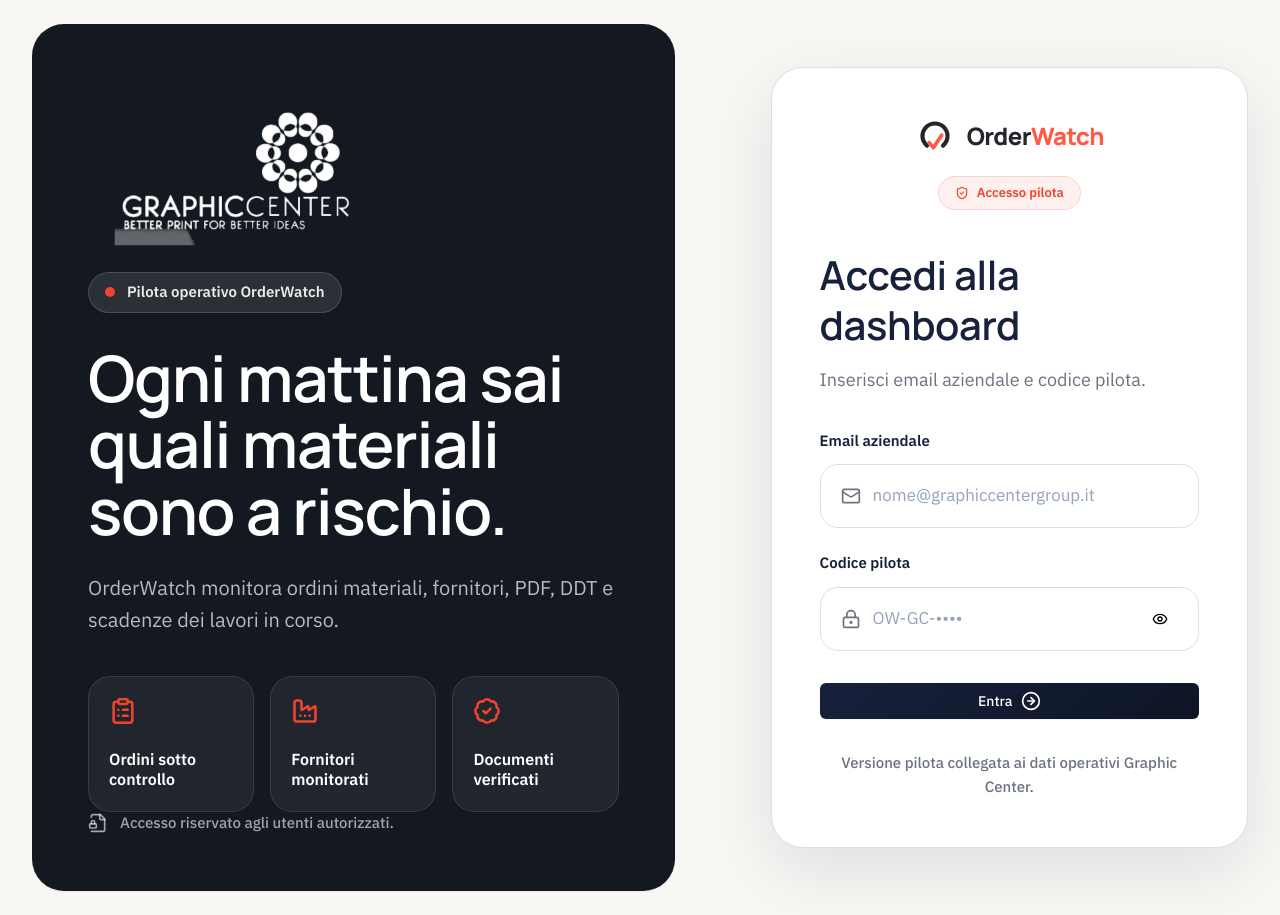
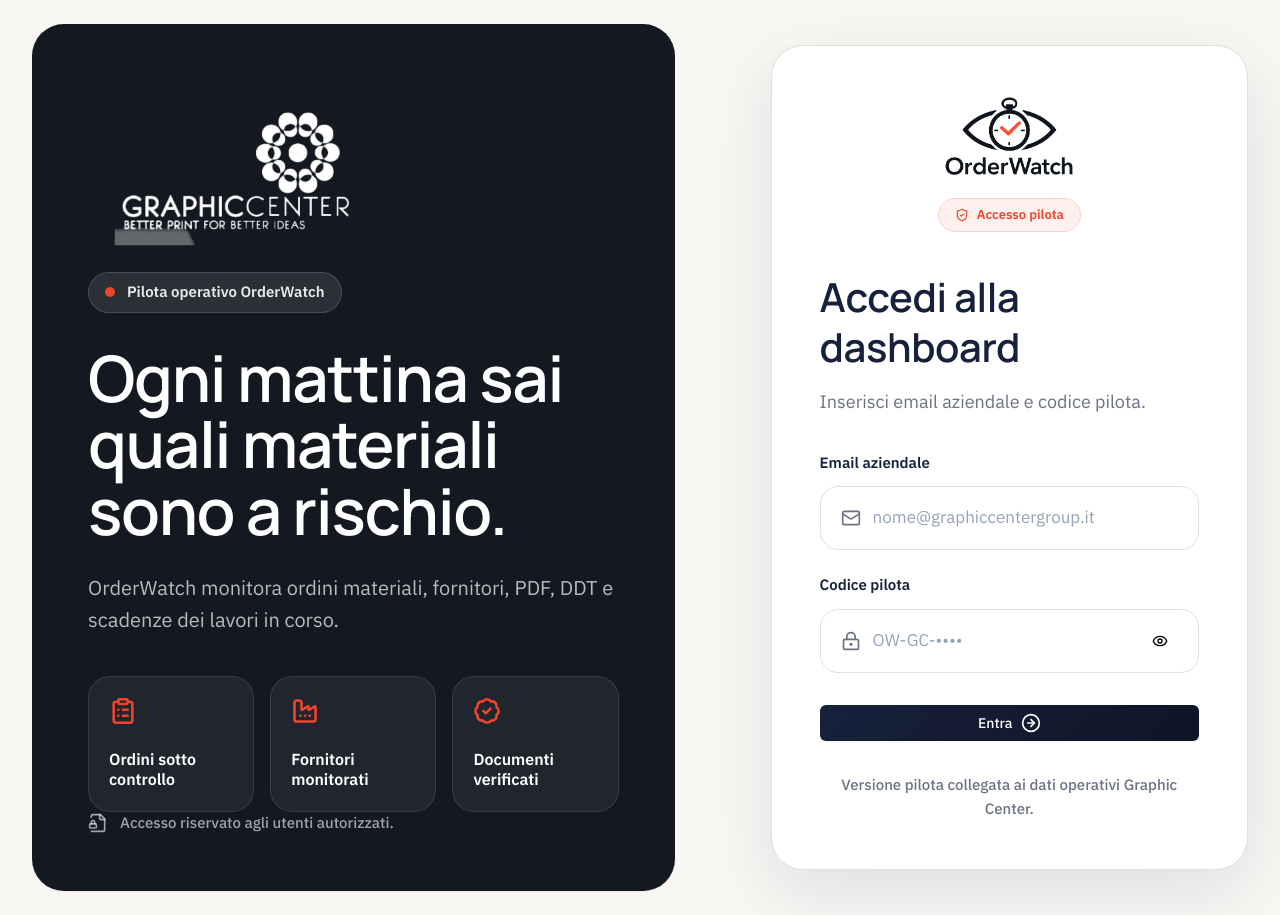
Before and after one commit to chinagliaalberto96-spec/OrderWatch, a React (Vite) app: page / in a window 1280 px wide. Built offline with nearby package versions, Linux system fonts and the light colour scheme.

Commit message:
Logo: usa i PNG del lockup finale (eye+stopwatch) invece dell'SVG disegnato a mano

```diff
--- a/src/components/OrderWatchMark.jsx
+++ b/src/components/OrderWatchMark.jsx
@@ -1,76 +1,49 @@
 // Brand mark ufficiale del prodotto OrderWatch ("Graphite & Coral").
-// Icona "Scan ring" v2: anello quasi chiuso (monitoraggio continuo) con una
-// spunta corallo piu' marcata nel piccolo varco in basso, a evocare una
-// scansione che si chiude con una conferma. Wordmark a due toni: "Order" nel
-// colore del ring, "Watch" in corallo (logo migliorato, giugno 2026).
-// E' un brand generico di prodotto, indipendente dal tema del singolo cliente:
-// usa colori fissi (non le CSS var --color-*) cosi' resta identico ovunque
-// venga mostrato, anche dentro un'interfaccia con palette cliente diversa
-// (es. "Ink & Paper" di Graphic Center Group).
+// Icona "Eye Watch" (giugno 2026, v5): non e' piu' un SVG disegnato a mano,
+// ma il lockup grafico finale fornito dal cliente, salvato come PNG
+// trasparente in public/brand/ e renderizzato via <img>. Questo garantisce
+// fedelta' visiva perfetta rispetto al file approvato (niente piu'
+// approssimazione di curve/proporzioni in SVG).
 //
-// Usato in: Sidebar.jsx (blocco "Powered by") e LoginView.jsx (header form login).
+// Due asset, uno per superficie:
+//  - orderwatch-lockup-light.png: icona+wordmark grafite, lockup verticale
+//    (icona sopra, testo sotto) — usato su superfici chiare (pannello bianco
+//    del form di Login).
+//  - orderwatch-lockup-dark.png: icona+wordmark bianchi, lockup orizzontale
+//    (icona a sinistra, testo a destra) — usato su superfici scure (sfondo
+//    navy della Sidebar). Sfondo reso trasparente in fase di ritaglio cosi'
+//    si fonde con qualsiasi sfondo scuro, incluso SIDEBAR_INK.
+//
+// Usato in: Sidebar.jsx (header, tone="dark") e LoginView.jsx (header form
+// login, tone="light" di default).
 
-const GRAPHITE = "#23262B";
-const CORAL = "#FF5A48";
-const WHITE = "#FFFFFF";
+// Stesso blu-navy usato per il pannello hero scuro del Login (LoginView.jsx,
+// HERO_INK) e per lo sfondo della Sidebar — un solo "ink" scuro di brand.
+export const SIDEBAR_INK = "#141820";
 
-const sizeMap = {
-  sm: { icon: 24, text: "text-sm", gap: "gap-2" },
-  md: { icon: 32, text: "text-lg", gap: "gap-2.5" },
-  lg: { icon: 40, text: "text-2xl", gap: "gap-3" }
+const LOCKUP_LIGHT = "/brand/orderwatch-lockup-light.png";
+const LOCKUP_DARK = "/brand/orderwatch-lockup-dark.png";
+
+// Altezza del lockup per ciascuna `size`. Le due immagini hanno proporzioni
+// diverse (light = verticale ~1.64:1, dark = orizzontale ~4.97:1): la
+// larghezza segue automaticamente (width: "auto") mantenendo l'aspect ratio
+// originale del file, quindi qui si controlla solo l'altezza.
+const heightMap = {
+  sm: 26,
+  md: 34,
+  lg: 84
 };
 
-function ScanRingIcon({ pixelSize, tone }) {
-  const ringColor = tone === "dark" ? WHITE : GRAPHITE;
-  const checkColor = CORAL;
+export default function OrderWatchMark({ size = "md", tone = "light", className = "" }) {
+  const height = heightMap[size] || heightMap.md;
+  const src = tone === "dark" ? LOCKUP_DARK : LOCKUP_LIGHT;
 
   return (
-    <svg
-      width={pixelSize}
-      height={pixelSize}
-      viewBox="0 0 48 48"
-      fill="none"
-      xmlns="http://www.w3.org/2000/svg"
-      aria-hidden="true"
-    >
-      {/* Anello quasi chiuso: varco stretto (~80 grad) in basso, centrato */}
-      <path
-        d="M 14.36 35.49 A 15 15 0 1 1 33.64 35.49"
-        stroke={ringColor}
-        strokeWidth="5"
-        strokeLinecap="round"
-      />
-      {/* Spunta corallo, piu' marcata, che attraversa il varco verso l'interno */}
-      <path
-        d="M 17 32 L 22 38 L 32 23"
-        stroke={checkColor}
-        strokeWidth="4.5"
-        strokeLinecap="round"
-        strokeLinejoin="round"
-      />
-    </svg>
+    <img
+      src={src}
+      alt="OrderWatch"
+      className={className}
+      style={{ height, width: "auto", display: "block" }}
+    />
   );
 }
-
-export default function OrderWatchMark({ variant = "full", size = "md", tone = "light", className = "" }) {
-  const config = sizeMap[size] || sizeMap.md;
-  const textColor = tone === "dark" ? WHITE : GRAPHITE;
-
-  if (variant === "mark") {
-    return (
-      <span className={`inline-flex ${className}`}>
-        <ScanRingIcon pixelSize={config.icon} tone={tone} />
-      </span>
-    );
-  }
-
-  return (
-    <span className={`inline-flex items-center ${config.gap} ${className}`}>
-      <ScanRingIcon pixelSize={config.icon} tone={tone} />
-      <span className={`font-heading font-extrabold tracking-tight ${config.text}`}>
-        <span style={{ color: textColor }}>Order</span>
-        <span style={{ color: CORAL }}>Watch</span>
-      </span>
-    </span>
-  );
-}
--- a/src/components/Sidebar.jsx
+++ b/src/components/Sidebar.jsx
@@ -1,10 +1,12 @@
 import { BarChart3, Boxes, FileText, Inbox, LayoutDashboard, Settings, Truck } from "lucide-react";
-import OrderWatchMark from "./OrderWatchMark";
+import OrderWatchMark, { SIDEBAR_INK } from "./OrderWatchMark";
 
-// Sidebar v2 (giugno 2026): identita' sempre OrderWatch (nessun nome/colore
+// Sidebar v3 (giugno 2026): identita' sempre OrderWatch (nessun nome/colore
 // cliente qui dentro — il cliente compare solo come testo in Topbar).
-// Logo allineato a sinistra (non centrato), nav con accento corallo a sinistra
-// dell'item attivo e icona in contenitore arrotondato, stile prodotto SaaS.
+// Sfondo navy scuro (SIDEBAR_INK, lo stesso ink del pannello hero del Login)
+// per un look da prodotto SaaS moderno; Topbar e contenuto centrale restano
+// chiari. Logo allineato a sinistra (non centrato), nav con accento corallo
+// a sinistra dell'item attivo e icona in contenitore arrotondato.
 const icons = {
   dashboard: LayoutDashboard,
   orders: Boxes,
@@ -17,12 +19,10 @@
 
 export default function Sidebar({ config, navItems, activeView, onNavigate }) {
   return (
-    <aside className="flex w-[252px] shrink-0 flex-col border-r" style={{ backgroundColor: "var(--color-sidebar)", borderColor: "var(--color-border)" }}>
+    <aside className="flex w-[252px] shrink-0 flex-col" style={{ backgroundColor: SIDEBAR_INK }}>
       <div className="px-5 pb-5 pt-6">
-        <OrderWatchMark variant="full" size="md" />
-        <div className="mt-1.5 text-[12px] font-medium" style={{ color: "var(--color-text-muted)" }}>
-          {config.product.tagline}
-        </div>
+        <OrderWatchMark size="md" tone="dark" />
+        <div className="mt-1.5 text-[12px] font-medium text-white/55">{config.product.tagline}</div>
       </div>
       <nav className="flex-1 space-y-0.5 px-3">
         {navItems.map((item) => {
@@ -36,8 +36,8 @@
               className="relative flex w-full items-center gap-3 rounded-xl py-2.5 pl-3.5 pr-3 text-left text-[14px] transition"
               style={{
                 fontWeight: active ? 600 : 500,
-                color: active ? "var(--color-primary)" : "var(--color-text-muted)",
-                backgroundColor: active ? "var(--color-primary-soft)" : "transparent"
+                color: active ? "#FFFFFF" : "rgba(255,255,255,0.62)",
+                backgroundColor: active ? "rgba(255,255,255,0.09)" : "transparent"
               }}
             >
               {active && (
@@ -50,8 +50,8 @@
               <span
                 className="flex h-8 w-8 shrink-0 items-center justify-center rounded-lg"
                 style={{
-                  backgroundColor: active ? "var(--color-card)" : "transparent",
-                  color: active ? "var(--color-primary)" : "var(--color-text-muted)"
+                  backgroundColor: active ? "rgba(255,255,255,0.12)" : "transparent",
+                  color: active ? "#FFFFFF" : "rgba(255,255,255,0.62)"
                 }}
               >
                 <Icon className="h-[17px] w-[17px]" strokeWidth={2.1} />
@@ -62,7 +62,7 @@
         })}
       </nav>
       <div className="px-5 py-5">
-        <div className="flex items-center gap-2 text-[12px]" style={{ color: "var(--color-text-muted)" }}>
+        <div className="flex items-center gap-2 text-[12px] text-white/45">
           <span className="h-1.5 w-1.5 shrink-0 rounded-full" style={{ backgroundColor: "var(--color-success)" }} aria-hidden="true" />
           Dati live · Pilota operativo
         </div>
--- a/src/views/LoginView.jsx
+++ b/src/views/LoginView.jsx
@@ -90,7 +90,7 @@
         <aside className="flex min-w-0 justify-center lg:justify-start">
           <form className="w-full max-w-[560px] rounded-[32px] border bg-white px-8 py-10 shadow-[0_22px_70px_rgba(17,24,39,0.10)] sm:px-10 lg:px-12 lg:py-12" style={{ borderColor: "var(--color-border)" }} onSubmit={handleSubmit}>
             <div className="flex flex-col items-center text-center">
-              <OrderWatchMark variant="full" size="lg" />
+              <OrderWatchMark size="lg" />
 
               <div className="mt-5 inline-flex items-center gap-2 rounded-full border px-4 py-1.5 text-[13px] font-semibold" style={{ borderColor: "color-mix(in srgb, var(--color-accent) 24%, white)", backgroundColor: "color-mix(in srgb, var(--color-accent) 8%, white)", color: "var(--color-accent)" }}>
                 <ShieldCheck className="h-3.5 w-3.5" />
```
Also changed, not shown: public/brand/orderwatch-lockup-dark.png (added), public/brand/orderwatch-lockup-light.png (added).
